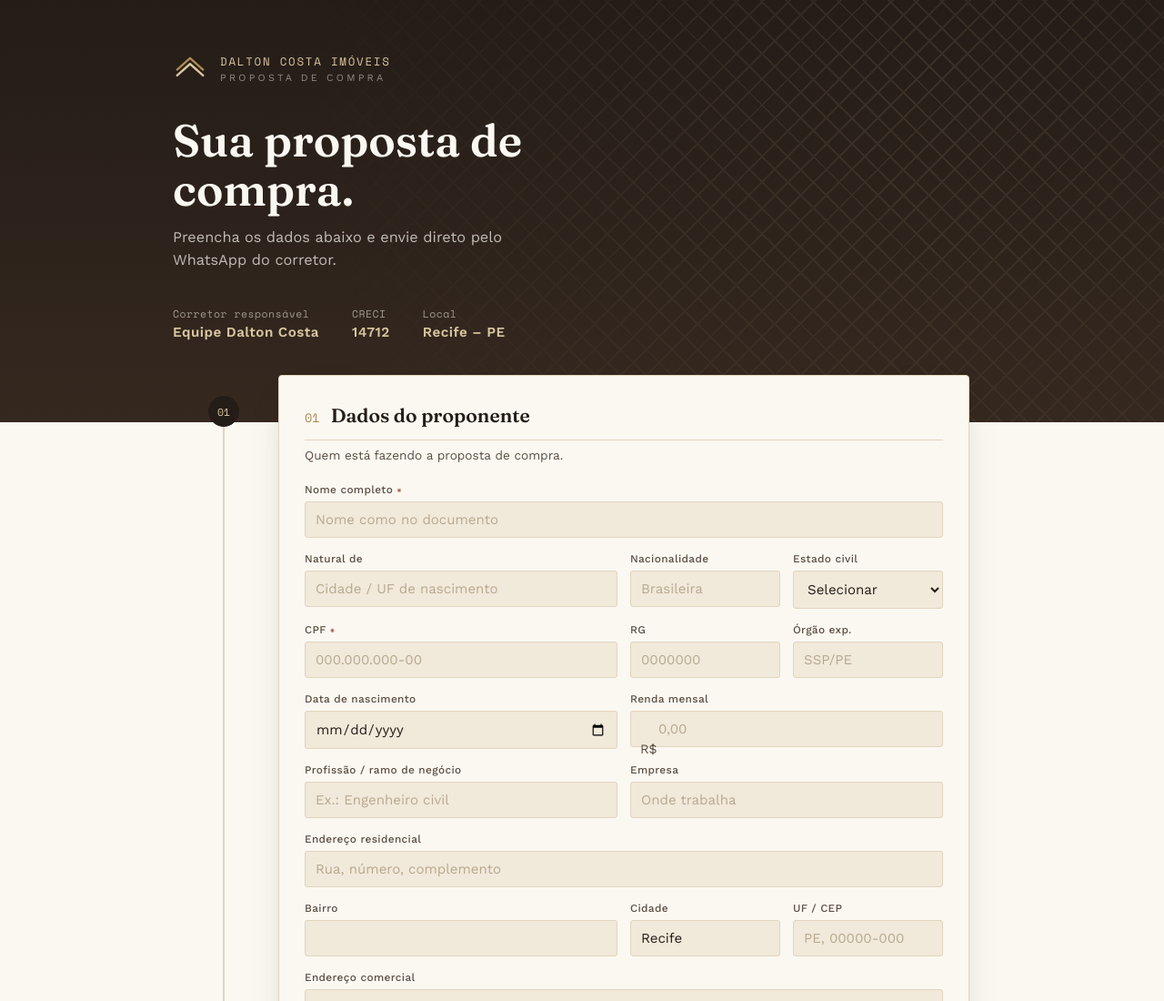
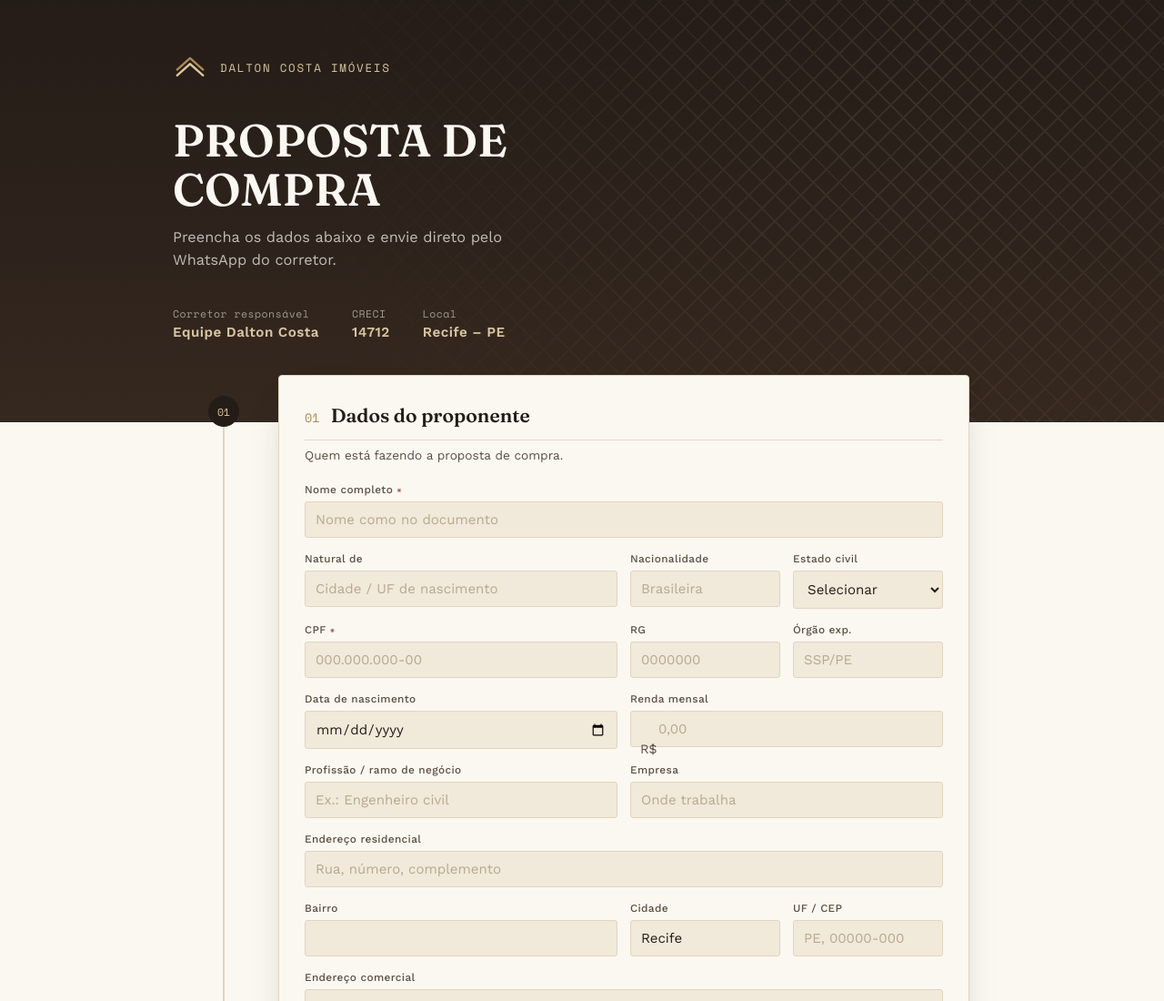
Before and after one commit to planetbicho/Proposta-de-Compra, a plain HTML site: page index.html in a window 1280 px wide. Shown: the top 1100 px of the page at 91% size. Drawn offline with nearby package versions, Linux system fonts and the light colour scheme.

Commit message:
Fix HTML structure and update content

```diff
--- a/index.html
+++ b/index.html
@@ -20,10 +20,10 @@
       </svg>
       <div>
         <div class="brand-name">Dalton Costa Imóveis</div>
-        <div class="brand-sub">PROPOSTA DE COMPRA</div>
+        <div class="brand-sub"></div>
       </div>
     </div>
-    <h1 class="title">Sua proposta de compra.</h1>
+    <h1 class="title">PROPOSTA DE COMPRA</h1>
     <p class="lede">Preencha os dados abaixo e envie direto pelo WhatsApp do corretor.</p>
     <div class="hero-meta">
       <div>Corretor responsável <strong id="corretorNome">—</strong></div>
```
